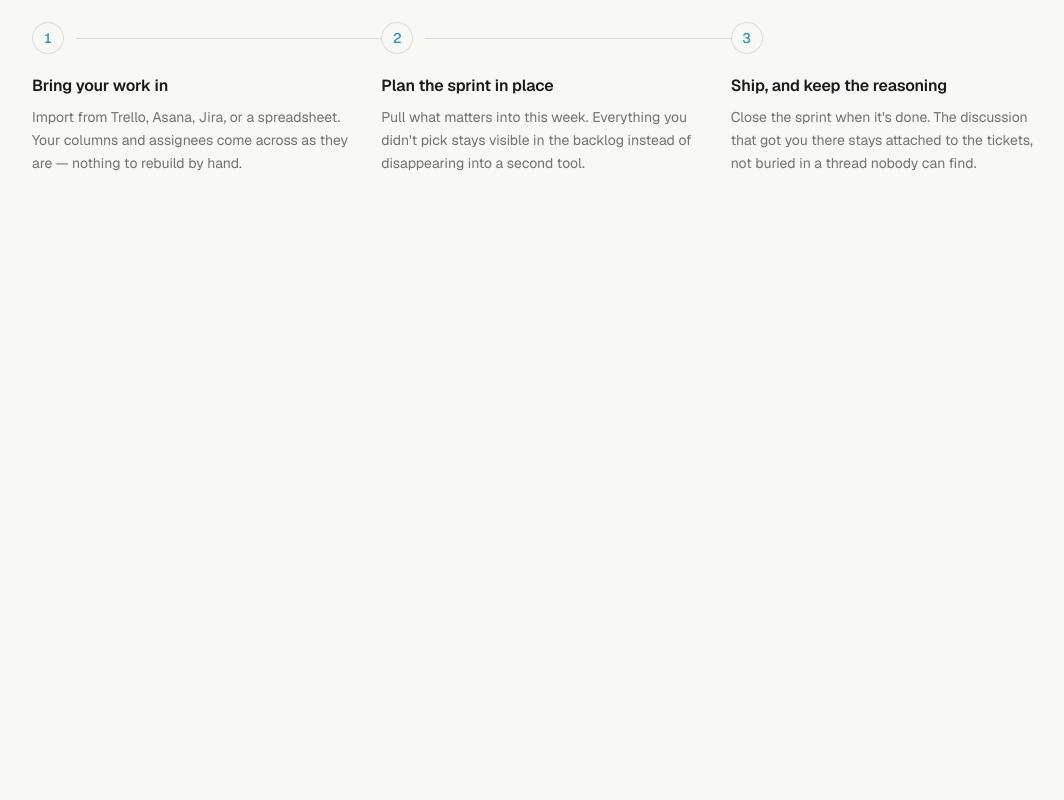
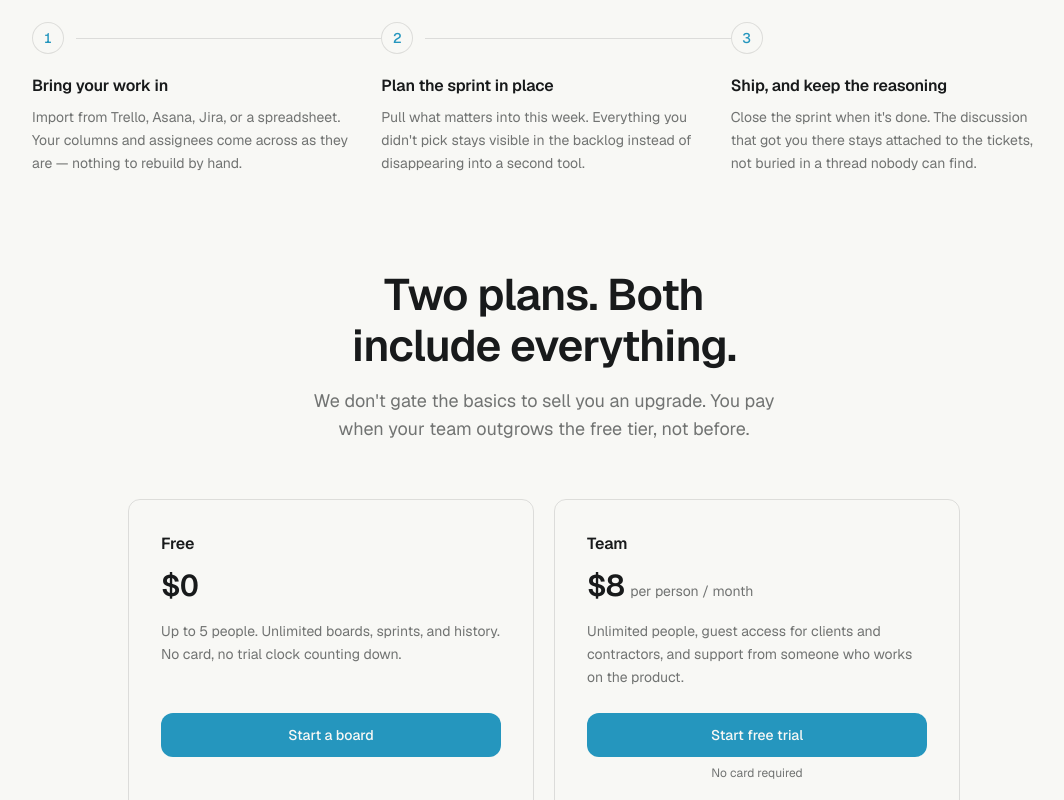
Before and after one commit to LaxmanJonchhen12/novi-landing, a Next.js app: page / in a window 1280 px wide. Shown: the part 2000-2800 px from the top of the page, without its empty margins (96-1160 px from the left). Before the commit the page ends 2174 px from the top, so only its background shows below. Built offline with nearby package versions, Linux system fonts and the light colour scheme.

Commit message:
feat: add pricing section with two equal tiers

```diff
--- a/src/app/page.tsx
+++ b/src/app/page.tsx
@@ -2,6 +2,7 @@ import { BoardPreview } from "@/components/sections/board-preview";
 import { Features } from "@/components/sections/features";
 import { Hero } from "@/components/sections/hero";
 import { HowItWorks } from "@/components/sections/how-it-works";
+import { Pricing } from "@/components/sections/pricing";
 
 export default function Home() {
   return (
@@ -10,6 +11,7 @@ export default function Home() {
       <BoardPreview />
       <Features />
       <HowItWorks />
+      <Pricing />
     </main>
   );
 }
--- /dev/null
+++ b/src/components/sections/pricing.tsx
@@ -0,0 +1,69 @@
+import { pricingSection, pricingTiers } from "@/content/pricing";
+import type { PricingTier } from "@/content/types";
+import { buttonVariants } from "@/components/ui/button";
+import { Section } from "@/components/ui/section";
+import { cn } from "@/lib/utils";
+
+/**
+ * Both tiers get identical treatment on purpose. The section's own copy says
+ * "Two plans. Both include everything" and "we don't gate the basics to sell
+ * you an upgrade" — giving the paid tier an accent border and a badge would
+ * have the design arguing with the words directly above it.
+ *
+ * No scroll reveal here either: pricing is a destination someone jumps to
+ * from the nav, and content that animates in when you arrive via anchor is
+ * friction, not polish.
+ */
+export function Pricing() {
+  return (
+    <Section
+      id="pricing"
+      heading={pricingSection.heading}
+      supportingLine={pricingSection.supportingLine}
+    >
+      <div className="mx-auto grid max-w-208 gap-4 sm:grid-cols-2 sm:gap-5">
+        {pricingTiers.map((tier) => (
+          <PricingCard key={tier.name} tier={tier} />
+        ))}
+      </div>
+    </Section>
+  );
+}
+
+function PricingCard({ tier }: { tier: PricingTier }) {
+  return (
+    <div className="flex flex-col rounded-xl border border-border p-6 sm:p-8">
+      <h3 className="font-semibold tracking-[-0.01em]">{tier.name}</h3>
+
+      <p className="mt-3 flex items-baseline gap-1.5">
+        <span className="text-3xl font-semibold tracking-[-0.02em] tabular-nums">
+          {tier.price}
+        </span>
+        {tier.cadence ? (
+          <span className="text-sm text-muted-foreground">{tier.cadence}</span>
+        ) : null}
+      </p>
+
+      <p className="mt-4 text-sm/relaxed text-muted-foreground text-pretty">
+        {tier.description}
+      </p>
+
+      {/* mt-auto pins this block to the card's bottom so the CTAs line up
+          despite the descriptions being different lengths. The note slot is
+          always rendered, even when empty: only one tier has a note, and
+          rendering it conditionally left that card's button sitting 24px
+          higher than the other's. */}
+      <div className="mt-auto pt-6">
+        <a
+          href={tier.cta.href}
+          className={cn(buttonVariants({ size: "md" }), "w-full")}
+        >
+          {tier.cta.label}
+        </a>
+        <p className="mt-2 min-h-4 text-center text-xs text-muted-foreground">
+          {tier.cta.note}
+        </p>
+      </div>
+    </div>
+  );
+}
--- a/src/content/pricing.ts
+++ b/src/content/pricing.ts
@@ -21,6 +21,5 @@ export const pricingTiers = [
     description:
       "Unlimited people, guest access for clients and contractors, and support from someone who works on the product.",
     cta: { label: "Start free trial", href: "#", note: "No card required" },
-    isFeatured: true,
   },
 ] as const satisfies readonly PricingTier[];
--- a/src/content/types.ts
+++ b/src/content/types.ts
@@ -82,6 +82,4 @@ export type PricingTier = {
   cadence?: string;
   description: string;
   cta: Cta;
-  /** Renders with accent emphasis. Exactly one tier should set this. */
-  isFeatured?: boolean;
 };
```
